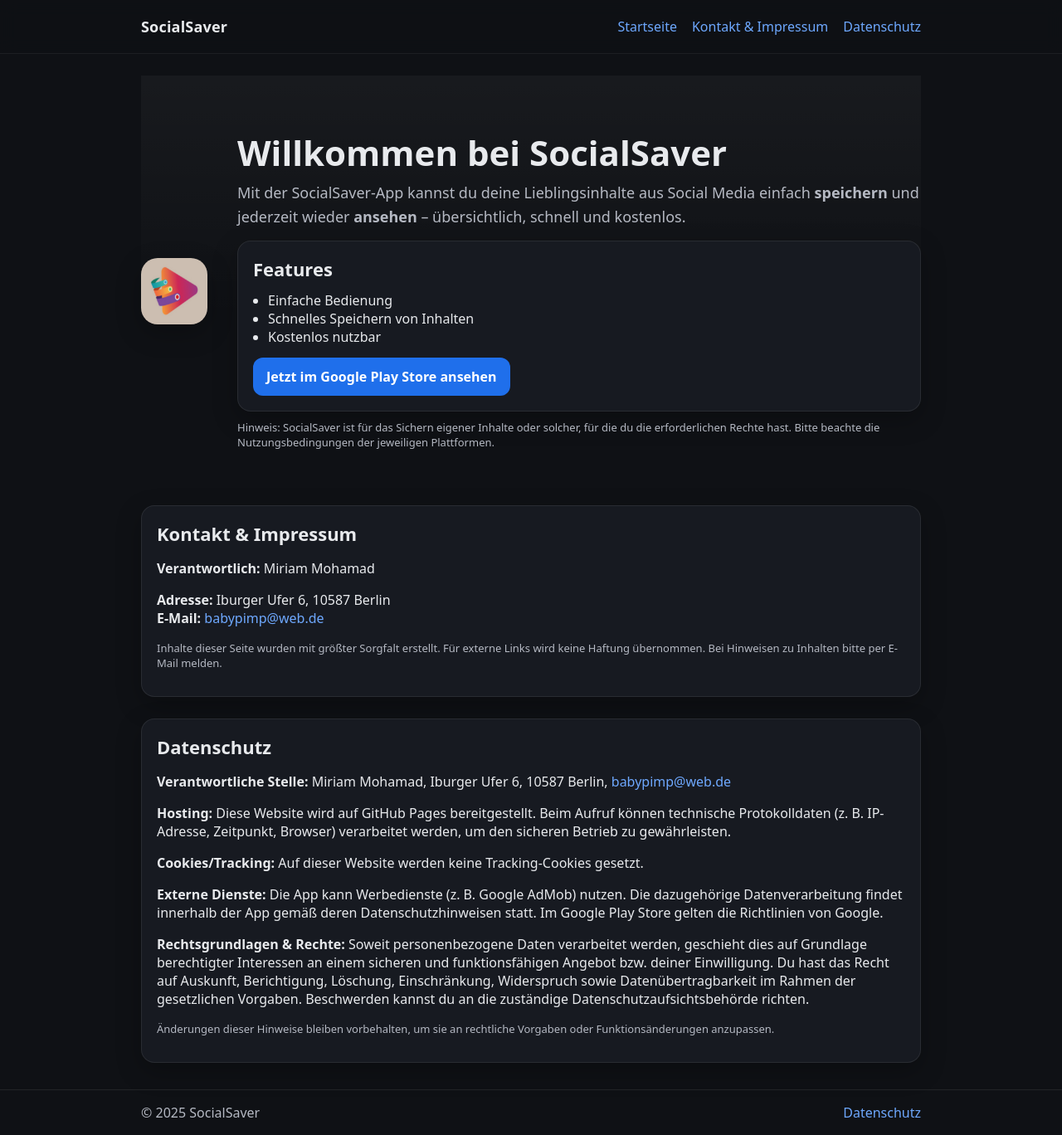
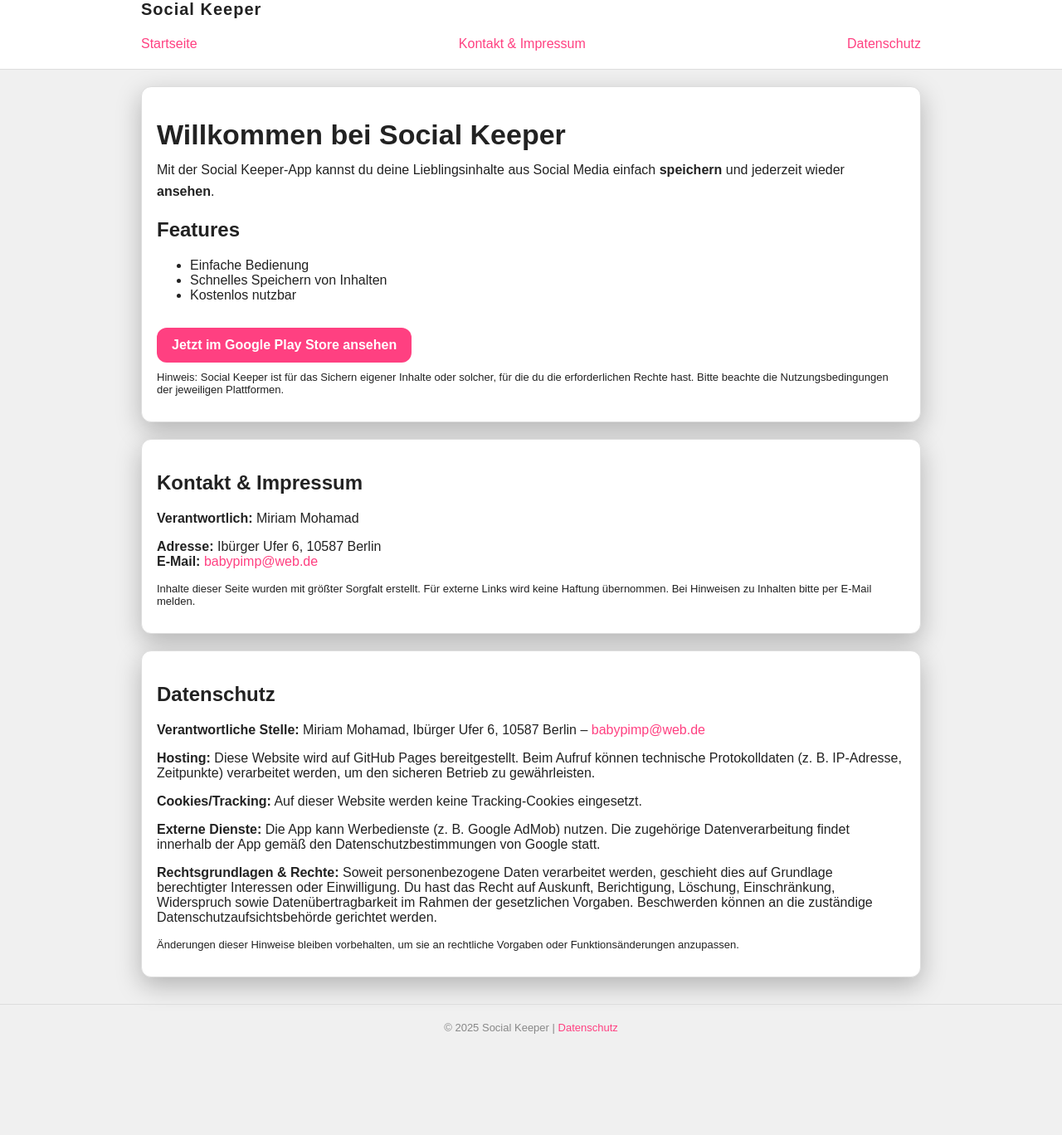
Before and after one commit to Malikdalia/malikdalia.github.io, a plain HTML site: page index.html in a window 1280 px wide. Shown: the whole page at 83% size. After the commit the page ends 1266 px from the top, so only its background shows below. Drawn offline with Linux system fonts and the light colour scheme.

Commit message:
Update index.html

```diff
--- a/index.html
+++ b/index.html
@@ -3,51 +3,34 @@
 <head>
   <meta charset="utf-8" />
   <meta name="viewport" content="width=device-width, initial-scale=1" />
-  <title>SocialSaver – Inhalte speichern & später ansehen</title>
-  <meta name="description" content="Mit SocialSaver kannst du deine Lieblingsinhalte aus Social Media einfach speichern und später wieder ansehen – schnell, simpel, kostenlos." />
+  <title>Social Keeper – Inhalte speichern & später ansehen</title>
+  <meta name="description" content="Mit Social Keeper kannst du deine Lieblingsinhalte aus Social Media einfach speichern und jederzeit wieder ansehen." />
   <meta name="robots" content="index,follow" />
   <style>
-    :root{
-      --bg:#0f1115; --card:#171a21; --text:#e8eaed; --muted:#b5b9c3; --accent:#6ea8fe;
-      --shadow:0 10px 30px rgba(0,0,0,.25);
+    :root {
+      --bg:#f0f0f0; --card:#ffffff; --text:#222; --muted:#888; --accent:#ff4081;
+      --shadow:0 10px 30px rgba(0,0,0,0.25);
     }
     *{box-sizing:border-box}
-    html,body{margin:0;padding:0;color:var(--text);background:var(--bg);font-family:system-ui,-apple-system,Segoe UI,Roboto,Helvetica,Arial,sans-serif}
+    html,body{margin:0;padding:0;color:var(--text);background:var(--bg);font-family:sans-serif}
     a{color:var(--accent);text-decoration:none}
     a:hover{text-decoration:underline}
     .wrap{max-width:980px;margin:0 auto;padding:0 20px}
-    header{
-      position:sticky;top:0;z-index:10;background:rgba(15,17,21,.85);
-      backdrop-filter:saturate(180%) blur(10px);border-bottom:1px solid rgba(255,255,255,.06)
-    }
-    .nav{display:flex;align-items:center;justify-content:space-between;height:64px}
-    .brand{font-weight:700;font-size:18px;letter-spacing:.2px}
+    header{position:sticky;top:0;z-index:10;background:rgba(255,255,255,.95);border-bottom:1px solid #ddd;backdrop-filter:saturate(180%) blur(10px)}
+    nav{display:flex;align-items:center;justify-content:space-between;height:60px}
+    .brand{font-weight:700;font-size:20px;letter-spacing:1px}
     .menu{display:flex;gap:18px;font-weight:500}
-    .hero{padding:56px 0 28px;background:linear-gradient(180deg, rgba(255,255,255,.04), rgba(255,255,255,0) 60%)}
-    .hero-inner{display:grid;grid-template-columns:1fr;gap:20px;align-items:center}
-    .logo{width:80px;height:80px;border-radius:20px;box-shadow:var(--shadow);display:block;object-fit:cover}
-    h1{font-size:34px;margin:8px 0 6px}
-    p.lead{color:var(--muted);font-size:16px;line-height:1.6;margin:0}
-    .card{background:var(--card);border:1px solid rgba(255,255,255,.08);border-radius:16px;box-shadow:var(--shadow);padding:18px}
-    ul.features{margin:12px 0 0 0;padding-left:18px}
-    .cta{display:inline-block;margin-top:14px;padding:12px 16px;border-radius:12px;background:#1f6feb;color:#fff;font-weight:600}
-    .cta:hover{filter:brightness(1.05)}
-    section{scroll-margin-top:80px;margin:26px 0}
-    h2{font-size:22px;margin:0 0 10px}
-    .muted{color:var(--muted)}
-    footer{border-top:1px solid rgba(255,255,255,.08);margin-top:32px}
-    footer .wrap{display:flex;justify-content:space-between;gap:16px;padding:16px 20px}
-    @media (min-width:800px){
-      .hero-inner{grid-template-columns:96px 1fr}
-      h1{font-size:42px}
-      p.lead{font-size:18px}
-    }
+    h1{font-size:34px;margin:20px 0 10px}
+    p.lead{font-size:16px;line-height:1.6;margin:0 0 16px}
+    .card{background:var(--card);border:1px solid #ddd;border-radius:12px;padding:18px;box-shadow:var(--shadow);margin:20px 0}
+    .cta{display:inline-block;margin-top:14px;padding:12px 18px;border-radius:12px;background:var(--accent);color:#fff;font-weight:bold}
+    footer{border-top:1px solid #ddd;margin-top:32px;padding:20px;text-align:center;font-size:13px;color:var(--muted)}
   </style>
 </head>
 <body>
 <header>
   <div class="wrap nav">
-      <div class="brand">SocialSaver</div>
+    <div class="brand">Social Keeper</div>
     <nav class="menu">
       <a href="#home">Startseite</a>
       <a href="#kontakt">Kontakt &amp; Impressum</a>
@@ -58,86 +41,47 @@
 
 <main class="wrap">
   <!-- Startseite -->
-    <section id="home" class="hero">
-      <div class="hero-inner">
-        <img class="logo" src="IMG_9564.png" alt="SocialSaver Logo" />
-        <div>
-          <h1>Willkommen bei SocialSaver</h1>
-          <p class="lead">
-            Mit der SocialSaver-App kannst du deine Lieblingsinhalte aus Social Media
-            einfach <strong>speichern</strong> und jederzeit wieder <strong>ansehen</strong> – übersichtlich, schnell und kostenlos.
-          </p>
-          <div class="card" style="margin-top:14px">
-            <h2 style="margin-top:0">Features</h2>
-            <ul class="features">
+  <section id="home" class="card">
+    <h1>Willkommen bei Social Keeper</h1>
+    <p class="lead">Mit der Social Keeper-App kannst du deine Lieblingsinhalte aus Social Media einfach <strong>speichern</strong> und jederzeit wieder <strong>ansehen</strong>.</p>
+    <h2>Features</h2>
+    <ul>
       <li>Einfache Bedienung</li>
       <li>Schnelles Speichern von Inhalten</li>
       <li>Kostenlos nutzbar</li>
     </ul>
-            <a class="cta" href="https://play.google.com/store/apps/details?id=com.downloader.instaapp&utm_source=emea_Med&pli=1" target="_blank" rel="noopener">
-              Jetzt im Google Play Store ansehen
-            </a>
-          </div>
-          <p class="muted" style="margin-top:10px;font-size:13px">
-            Hinweis: SocialSaver ist für das Sichern eigener Inhalte oder solcher,
-            für die du die erforderlichen Rechte hast. Bitte beachte die Nutzungsbedingungen
-            der jeweiligen Plattformen.
+    <a class="cta" href="https://play.google.com/store/apps/details?id=com.download.socialkeeper" target="_blank">Jetzt im Google Play Store ansehen</a>
+    <p class="muted" style="font-size:13px;margin-top:10px">
+      Hinweis: Social Keeper ist für das Sichern eigener Inhalte oder solcher, für die du die erforderlichen Rechte hast. Bitte beachte die Nutzungsbedingungen der jeweiligen Plattformen.
     </p>
-        </div>
-      </div>
   </section>
 
   <!-- Kontakt & Impressum -->
   <section id="kontakt" class="card">
     <h2>Kontakt &amp; Impressum</h2>
     <p><strong>Verantwortlich:</strong> Miriam Mohamad</p>
-      <p>
-        <strong>Adresse:</strong> Iburger Ufer 6, 10587 Berlin<br />
-        <strong>E-Mail:</strong> <a href="mailto:babypimp@web.de">babypimp@web.de</a>
-      </p>
-      <p class="muted" style="font-size:13px">
-        Inhalte dieser Seite wurden mit größter Sorgfalt erstellt. Für externe Links
-        wird keine Haftung übernommen. Bei Hinweisen zu Inhalten bitte per E-Mail melden.
-      </p>
+    <p><strong>Adresse:</strong> Ibürger Ufer 6, 10587 Berlin<br>
+       <strong>E-Mail:</strong> <a href="mailto:babypimp@web.de">babypimp@web.de</a></p>
+    <p class="muted" style="font-size:13px">Inhalte dieser Seite wurden mit größter Sorgfalt erstellt. Für externe Links wird keine Haftung übernommen. Bei Hinweisen zu Inhalten bitte per E-Mail melden.</p>
   </section>
 
   <!-- Datenschutz -->
   <section id="datenschutz" class="card">
     <h2>Datenschutz</h2>
-      <p>
-        <strong>Verantwortliche Stelle:</strong> Miriam Mohamad, Iburger Ufer 6, 10587 Berlin,
-        <a href="mailto:babypimp@web.de">babypimp@web.de</a>
-      </p>
-      <p>
-        <strong>Hosting:</strong> Diese Website wird auf GitHub Pages bereitgestellt.
-        Beim Aufruf können technische Protokolldaten (z.&nbsp;B. IP-Adresse, Zeitpunkt, Browser)
-        verarbeitet werden, um den sicheren Betrieb zu gewährleisten.
-      </p>
-      <p><strong>Cookies/Tracking:</strong> Auf dieser Website werden keine Tracking-Cookies gesetzt.</p>
-      <p>
-        <strong>Externe Dienste:</strong> Die App kann Werbedienste (z.&nbsp;B. Google AdMob) nutzen.
-        Die dazugehörige Datenverarbeitung findet innerhalb der App gemäß deren Datenschutzhinweisen statt.
-        Im Google Play Store gelten die Richtlinien von Google.
-      </p>
-      <p>
-        <strong>Rechtsgrundlagen &amp; Rechte:</strong> Soweit personenbezogene Daten
-        verarbeitet werden, geschieht dies auf Grundlage berechtigter Interessen an einem
-        sicheren und funktionsfähigen Angebot bzw. deiner Einwilligung. Du hast das Recht
-        auf Auskunft, Berichtigung, Löschung, Einschränkung, Widerspruch sowie Datenübertragbarkeit
-        im Rahmen der gesetzlichen Vorgaben. Beschwerden kannst du an die zuständige
-        Datenschutzaufsichtsbehörde richten.
-      </p>
-      <p class="muted" style="font-size:13px">
-        Änderungen dieser Hinweise bleiben vorbehalten, um sie an rechtliche Vorgaben
-        oder Funktionsänderungen anzupassen.
-      </p>
+    <p><strong>Verantwortliche Stelle:</strong> Miriam Mohamad, Ibürger Ufer 6, 10587 Berlin –
+       <a href="mailto:babypimp@web.de">babypimp@web.de</a></p>
+    <p><strong>Hosting:</strong> Diese Website wird auf GitHub Pages bereitgestellt. Beim Aufruf können technische Protokolldaten (z. B. IP-Adresse, Zeitpunkte) verarbeitet werden, um den sicheren Betrieb zu gewährleisten.</p>
+    <p><strong>Cookies/Tracking:</strong> Auf dieser Website werden keine Tracking-Cookies eingesetzt.</p>
+    <p><strong>Externe Dienste:</strong> Die App kann Werbedienste (z. B. Google AdMob) nutzen. Die zugehörige Datenverarbeitung findet innerhalb der App gemäß den Datenschutzbestimmungen von Google statt.</p>
+    <p><strong>Rechtsgrundlagen &amp; Rechte:</strong> Soweit personenbezogene Daten verarbeitet werden, geschieht dies auf Grundlage berechtigter Interessen oder Einwilligung. Du hast das Recht auf Auskunft, Berichtigung, Löschung, Einschränkung, Widerspruch sowie Datenübertragbarkeit im Rahmen der gesetzlichen Vorgaben. Beschwerden können an die zuständige Datenschutzaufsichtsbehörde gerichtet werden.</p>
+    <p class="muted" style="font-size:13px">Änderungen dieser Hinweise bleiben vorbehalten, um sie an rechtliche Vorgaben oder Funktionsänderungen anzupassen.</p>
   </section>
 </main>
 
 <footer>
   <div class="wrap">
-      <span class="muted">© <span id="y"></span> SocialSaver</span>
-      <span><a href="#datenschutz">Datenschutz</a></span>
+    <span class="muted">&copy; <span id="y"></span> Social Keeper</span> |
+    <a href="#datenschutz">Datenschutz</a>
   </div>
 </footer>
 
```
Lines whose indentation alone changed are shown as unchanged.
